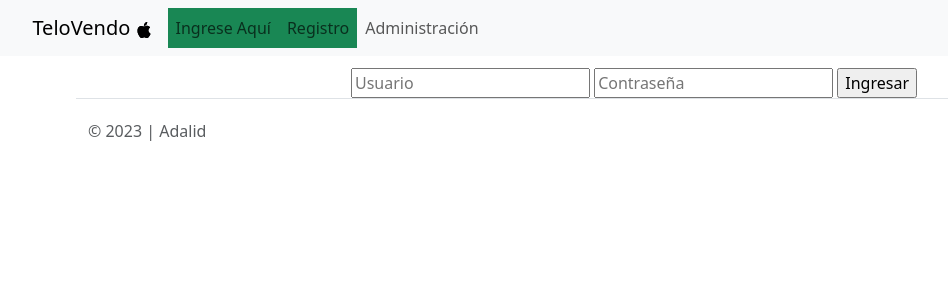
After one commit to felo1/pythonmodulo7, a Django app: page /login in a window 1280 px wide. The commit adds this page. Shown: the top 300 px of the page, without its empty margins (6-954 px from the left). Run offline with Django 4.2, Linux system fonts and the light colour scheme.

Commit message:
registro, login y logout

```diff
--- a/src/compraventa/templates/compraventa/base.html
+++ b/src/compraventa/templates/compraventa/base.html
@@ -26,9 +26,26 @@
     </button>
     <div class="collapse navbar-collapse" id="navbarNav">
         <ul class="navbar-nav">
+          {%if user.is_active%}
             <li class="nav-item">
+
                 <a class="nav-link" href="{% url 'pedido_manual' %}">Ingreso de pedidos</a>
             </li>
+              <li class="nav-item">
+          <a class="nav-item nav-link bg-primary" href="">Usuario: {{user}}</a></li>
+          <li class="nav-item">
+          <a class="nav-item nav-link bg-success" href="{% url 'logout' %}">SALIR</a></li>
+
+          {%else%}
+          <li class="nav-item">  <a class="nav-item nav-link bg-success" href="{% url 'login' %}">Ingrese Aquí</a></li>
+
+          <li class="nav-item">  <a class="nav-item nav-link bg-success" href="{% url 'registro' %}">Registro</a></li>
+
+          {%endif%}
+
+
+
+
             <li class="nav-item">
               <a class="nav-link" href="{% url 'admin:index' %}">Administración</a>
             </li>
--- /dev/null
+++ b/src/compraventa/templates/compraventa/login.html
@@ -0,0 +1,19 @@
+{% extends 'compraventa/base.html' %}
+
+{%block body%}
+
+<div class= "mt-1 ml-1">
+
+    <form action="{% url 'login' %}" method = "post">
+        {%csrf_token%}
+        <input type="text" name = "usuario" placeholder = "Usuario">
+        <input type="password" name = "password" placeholder = "Contraseña">
+        <input type="submit" value = "Ingresar">
+    <form>
+
+    </div>
+
+
+
+
+{%endblock%}
--- a/src/compraventa/urls.py
+++ b/src/compraventa/urls.py
@@ -19,6 +19,10 @@ from django.urls import path
 from . import views
 
 urlpatterns = [
-  path("pedido_manual", views.pedido_manual, name = "pedido_manual"),
-  path("", views.index, name = "index"),
+    path("pedido_manual", views.pedido_manual, name = "pedido_manual"),
+    path("", views.index, name = "index"),
+    path("registro", views.registrar_usuario, name='registro'),
+    path("login", views.login_view, name='login'),
+    path("hola", views.hola, name="hola"),
+    path("logout", views.logout_view, name="logout"),
 ]
--- a/src/compraventa/views.py
+++ b/src/compraventa/views.py
@@ -1,5 +1,6 @@
 from django.shortcuts import render
 from .models import Categoria, Cliente, Pedido, Producto, Proveedor
+from .forms import RegistrarUsuarioForm
 from django.contrib import messages
 from django.contrib.auth import authenticate, login, logout
 from django.contrib.auth.decorators import login_required, permission_required
@@ -8,6 +9,7 @@ from django.urls import reverse
 from django.shortcuts import render, redirect
 from .forms import pedidos_manuales
 import datetime
+from django.contrib.auth.models import Group, User
 # Create your views here.
 
 def index(request):
@@ -46,3 +48,53 @@ def pedido_manual(request):
         'form': form
     }
     return render(request, 'compraventa/pedidos.html', context=context)
+
+
+
+def registrar_usuario(request):
+    if request.method == 'POST':
+        form = RegistrarUsuarioForm(request.POST)
+
+
+        if form.is_valid():
+
+            user = form.save() #guardar formulario
+            grupo = Group.objects.get(name='usuario_cliente') #buscar el grupo
+            user.groups.add(grupo)  #asignarlo al usuario
+            messages.success(request, 'Usuario ingresado exitosamente')
+            return redirect('login')
+    else:
+        form = RegistrarUsuarioForm()
+
+    return render(request, "compraventa/registro.html", {'form': form})
+
+def login_view(request): #el form está directo en el template login.html
+    if 'next' in request.GET:
+        #si en la url está la palabra "next", generada al redirigir desde @login_required, enviar mensaje.
+        messages.add_message(request, messages.INFO, 'Debe ingresar para acceder a las funcionalidades.')
+
+
+    if request.method == "POST":
+        username = request.POST["usuario"]
+        password = request.POST["password"]
+
+        user = authenticate(request, username=username, password=password)
+
+        if user:
+
+            login(request, user)
+
+            return HttpResponseRedirect(reverse("hola"))
+        else:
+            context= ["Credenciales Inválidas"]#si no lo hago como lista, itera por cada caracter del string.
+            return render(request, "compraventa/login.html", {"messages": context})
+
+    return render(request, "compraventa/login.html") #view del login
+
+def hola(request):
+    return render(request,"compraventa/hola.html")
+
+def logout_view(request):
+
+    logout(request)
+    return render(request, "compraventa/logout.html")
```
Also changed, not shown: src/compraventa/forms.py (+12 -0 lines), src/compraventa/templates/compraventa/hola.html (added, +10 -0 lines), src/compraventa/templates/compraventa/logout.html (added, +10 -0 lines), src/compraventa/templates/compraventa/registro.html (added, +16 -0 lines), src/db.sqlite3.
